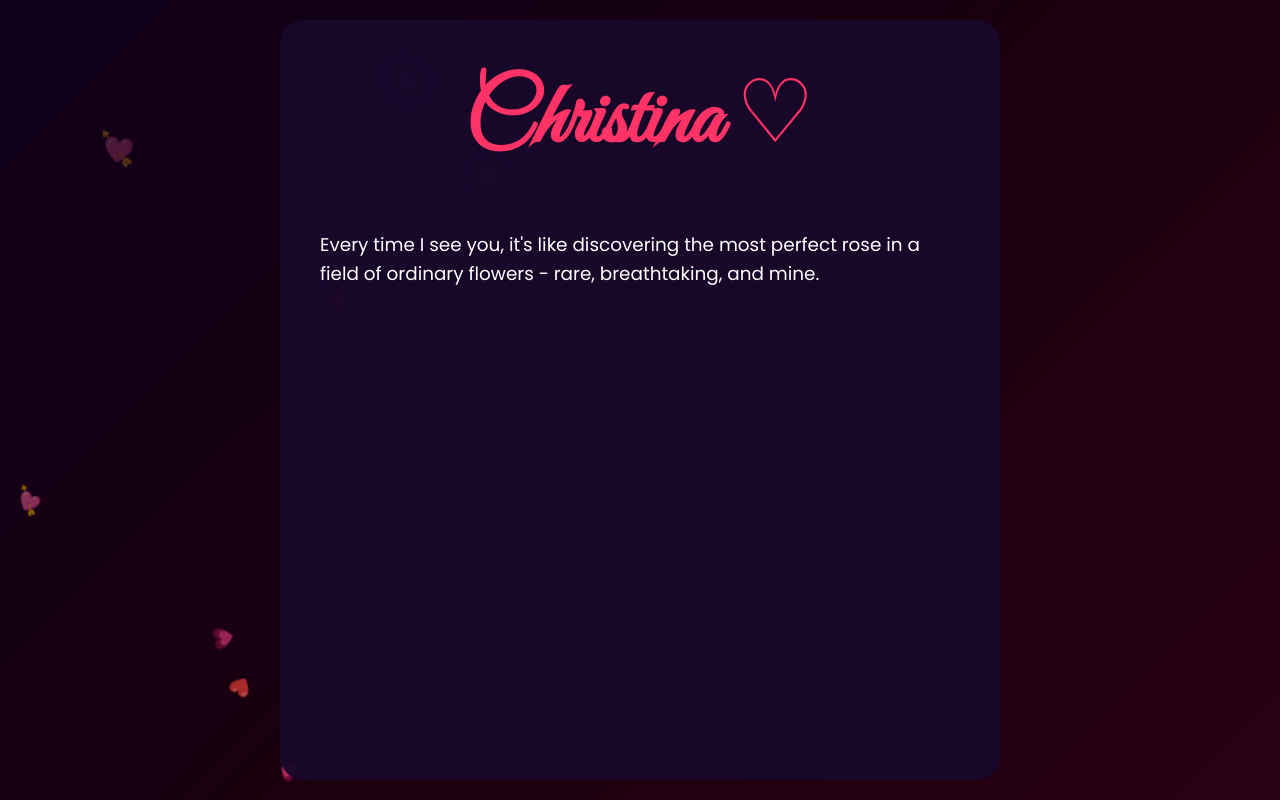
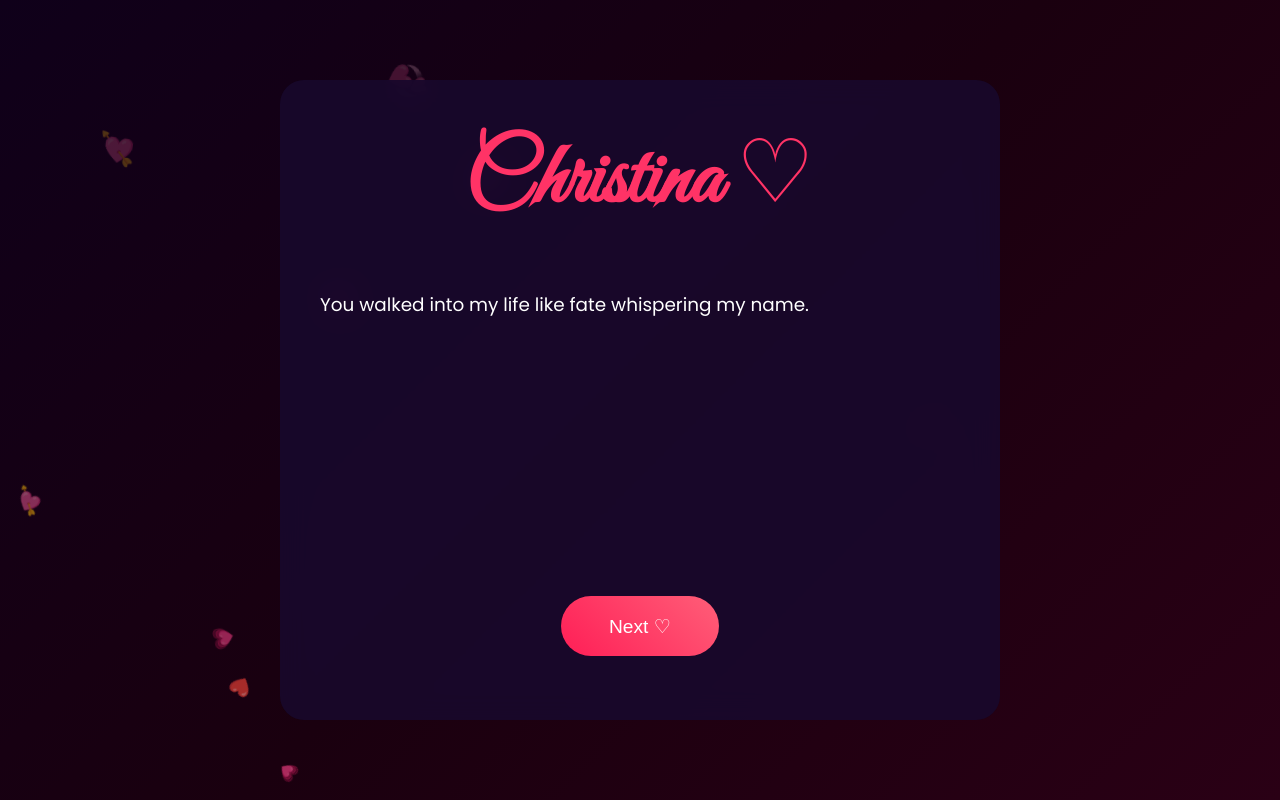
Before and after one commit to mhdashikofficial/forchristy, a Flask app: page / in a window 1280 px wide. Run offline with Flask 3, Linux system fonts and the light colour scheme.

Commit message:
Update index.html

```diff
--- a/templates/index.html
+++ b/templates/index.html
@@ -55,6 +55,7 @@ h1 { font-family:'Great Vibes',cursive; font-size:clamp(3rem,10vw,5.5rem); text-
 .day-name { font-weight:600; font-size:0.92em; opacity:0.9; margin-bottom:4px; }
 .day-num { font-size:1.4em; font-weight:500; }
 .quote { font-family:'Great Vibes',cursive; font-size:clamp(1.9rem,6vw,2.8rem); text-align:center; margin:2.5rem 1rem 1.5rem; color:#ff99cc; line-height:1.35; }
+
 /* Popup styles - very visible message */
 .popup-overlay {
   position:fixed; inset:0; background:rgba(0,0,0,0.9); display:flex; justify-content:center; align-items:center;
@@ -91,26 +92,16 @@ h1 { font-family:'Great Vibes',cursive; font-size:clamp(3rem,10vw,5.5rem); text-
 </style>
 </head>
 <body>
+
 <div id="hearts"></div>
+
 <div class="container">
   <div class="card" id="mainCard">
     <h1>Christina ♡</h1>
     <div id="messages">
-      <!-- Rose Day - Feb 7 -->
-      <div class="message">Every time I see you, it's like discovering the most perfect rose in a field of ordinary flowers - rare, breathtaking, and mine.</div>
-      <!-- Propose Day - Feb 8 -->
-      <div class="message">My favorite memory isn't a place or a moment, but the day you said "yes" to forever with me - and every day since that feels like a continuation of that perfect yes.</div>
-      <!-- Chocolate Day - Feb 9 -->
-      <div class="message">You're the sweetness I never knew I needed - richer than the darkest chocolate, warmer than melted caramel, and more comforting than anything I've ever tasted.</div>
-      <!-- Teddy Day - Feb 10 -->
-      <div class="message">Coming home to you feels like finding that perfect teddy bear after a long, hard day - soft, safe, and exactly what my soul was searching for.</div>
-      <!-- Promise Day - Feb 11 -->
-      <div class="message">I promise you my today, my tomorrow, and every sunrise in between - not because I have to, but because I can't imagine a universe where I wouldn't choose you, again and again.</div>
-      <!-- Hug Day - Feb 12 -->
-      <div class="message">Your hugs don't just embrace my body - they wrap around my soul, quiet my worries, and remind me that home isn't a place, it's wherever you are.</div>
-      <!-- Kiss Day - Feb 13 -->
-      <div class="message">Every kiss with you feels like the first and the thousandth all at once - familiar yet thrilling, soft yet electrifying, simple yet the most profound conversation we could ever have.</div>
-      <!-- Valentine's Day - Feb 14 -->
+      <div class="message">You walked into my life like fate whispering my name.</div>
+      <div class="message">You didn’t just stay… you became my peace.</div>
+      <div class="message">Every day with you feels like the place my heart was always looking for.</div>
       <div class="message">Will you be my Valentine… again and always?</div>
     </div>
     <div class="btn-container">
@@ -119,6 +110,7 @@ h1 { font-family:'Great Vibes',cursive; font-size:clamp(3rem,10vw,5.5rem); text-
     </div>
   </div>
 </div>
+
 <!-- Popup with fallback text -->
 <div class="popup-overlay" id="popupOverlay">
   <div class="popup" id="popup">
@@ -131,6 +123,7 @@ h1 { font-family:'Great Vibes',cursive; font-size:clamp(3rem,10vw,5.5rem); text-
     <button class="close-btn" id="closePopup">Close ♡</button>
   </div>
 </div>
+
 <script>
 // Hearts animation
 const heartBox = document.getElementById('hearts');
@@ -144,11 +137,13 @@ function createHeart() {
   setTimeout(()=>h.remove(),15000);
 }
 setInterval(createHeart, 800);
+
 // Messages reveal
 const messages = document.querySelectorAll('#messages .message');
 const nextBtn = document.getElementById('nextBtn');
 const yesBtn = document.getElementById('yesBtn');
 let current = -1;
+
 function showNext() {
   current++;
   if (current < messages.length) {
@@ -161,18 +156,20 @@ function showNext() {
 }
 showNext();
 nextBtn.onclick = showNext;
+
 // Valentine's week messages
 const valentineDays = [
   null,
   {name:"Rose Day", title:"You make everything prettier", msg:"Just looking at you feels like someone handed me the most beautiful rose without even trying."},
   {name:"Propose Day", title:"You're still my favorite yes", msg:"Every time I think about you saying yes to me, my heart does that stupid happy jump again."},
   {name:"Chocolate Day", title:"You're my sweetest addiction", msg:"You're literally sweeter than any chocolate… and way more addictive too."},
-  {name:"Teddy Day", title:"You're my comfort", msg:"Being near you feels exactly how I imagine hugging the softest teddy would feel… but a million times better."},
-  {name:"Promise Day", title:"I'm never letting go", msg:"I promise you'll always have me — through boring days, silly fights, and every beautiful moment in between."},
+  {name:"Teddy Day", title:"You’re my comfort", msg:"Being near you feels exactly how I imagine hugging the softest teddy would feel… but a million times better."},
+  {name:"Promise Day", title:"I'm never letting go", msg:"I promise you’ll always have me — through boring days, silly fights, and every beautiful moment in between."},
   {name:"Hug Day", title:"Your hugs fix everything", msg:"One hug from you and suddenly the whole world feels okay again. Magic."},
-  {name:"Kiss Day", title:"Your lips are my favorite place", msg:"Every time we kiss I forget where I am… I just know I'm exactly where I'm supposed to be."},
-  {name:"Valentine's Day", title:"You're my always", msg:"Valentine's is cute, but honestly every single day with you feels like the most special day. I love you so much."}
+  {name:"Kiss Day", title:"Your lips are my favorite place", msg:"Every time we kiss I forget where I am… I just know I’m exactly where I’m supposed to be."},
+  {name:"Valentine’s Day", title:"You’re my always", msg:"Valentine’s is cute, but honestly every single day with you feels like the most special day. I love you so much."}
 ];
+
 // Show calendar after Yes
 yesBtn.onclick = () => {
   document.getElementById('mainCard').innerHTML = `
@@ -181,6 +178,7 @@ yesBtn.onclick = () => {
     <div class="calendar" id="calendar"></div>
     <div class="quote">"You're not my Valentine for one day… you're my favorite person every single day."</div>
   `;
+
   // Countdown
   const target = new Date("Feb 14, 2026 00:00:00").getTime();
   setInterval(() => {
@@ -194,11 +192,13 @@ yesBtn.onclick = () => {
     const m = Math.floor((dist % 3600000) / 60000);
     document.getElementById('countdown').textContent = `${d}d ${h}h ${m}m until our Valentine's ♡`;
   }, 1000);
+
   // Calendar
   const today = new Date();
   const month = today.getMonth();
   const date = today.getDate();
   const cal = document.getElementById('calendar');
+
   for (let d = 7; d <= 14; d++) {
     const info = valentineDays[d-6];
     if (!info) continue;
@@ -215,6 +215,7 @@ yesBtn.onclick = () => {
     cal.appendChild(div);
   }
 };
+
 // Popup
 const overlay = document.getElementById('popupOverlay');
 const popupEl = document.getElementById('popup');
@@ -222,8 +223,10 @@ const dayEl = document.getElementById('popupDay');
 const titleEl = document.getElementById('popupTitle');
 const msgEl = document.getElementById('popupMessage');
 const closeBtn = document.getElementById('closePopup');
+
 function showPopup(day) {
   const info = valentineDays[day - 6];
+
   if (!info) {
     msgEl.textContent = "No message for this day.";
   } else {
@@ -231,17 +234,21 @@ function showPopup(day) {
     titleEl.textContent = info.title;
     msgEl.textContent = info.msg;
   }
+
   // Force visibility
   msgEl.style.color = '#ffffff';
   msgEl.style.opacity = '1';
   msgEl.style.display = 'block';
+
   overlay.classList.add('active');
   setTimeout(() => popupEl.classList.add('active'), 60);
 }
+
 closeBtn.onclick = () => {
   popupEl.classList.remove('active');
   setTimeout(() => overlay.classList.remove('active'), 400);
 };
+
 overlay.onclick = (e) => {
   if (e.target === overlay) {
     popupEl.classList.remove('active');
```
